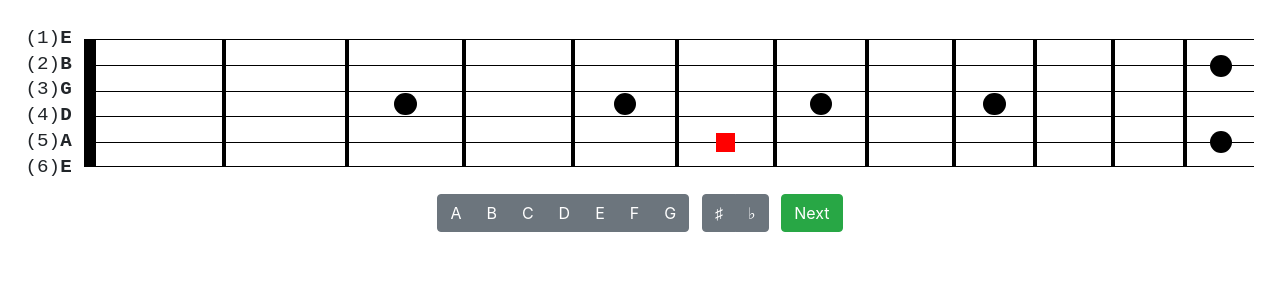
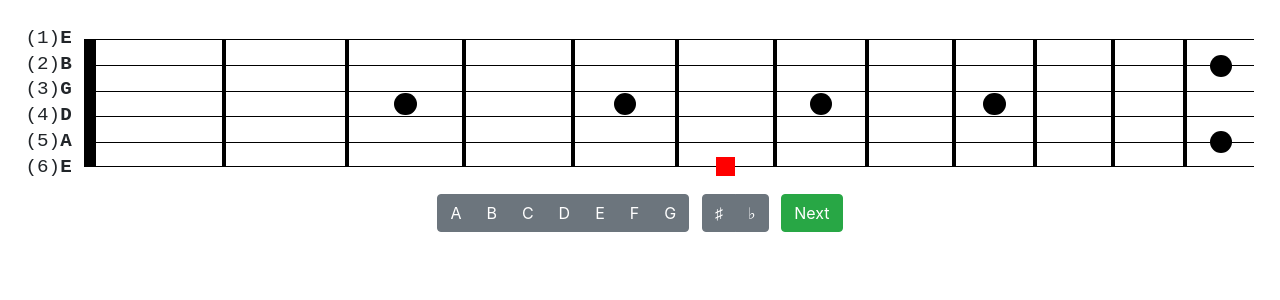
Before and after one commit to meddy/fretboard-trainer, a React (Create React App) app: page / in a window 1280 px wide. Shown: the top 300 px of the page. Built offline with nearby package versions, Linux system fonts and the light colour scheme.

Commit message:
Fix up open strings.

```diff
--- a/src/App.tsx
+++ b/src/App.tsx
@@ -1,4 +1,4 @@
-import React, { useEffect, useState } from "react";
+import React from "react";
 
 import styles from "./App.module.css";
 import Fretboard from "./Fretboard";
--- a/src/Fretboard.module.css
+++ b/src/Fretboard.module.css
@@ -19,10 +19,6 @@
   background: black;
 }
 
-.nut.open-note {
-  background: red;
-}
-
 .fret {
   align-items: center;
   border-left: 2px solid black;
@@ -31,6 +27,15 @@
   display: flex;
   height: 2vw;
   justify-content: center;
+}
+
+.fret.open-note {
+  border-top: 1px solid red;
+}
+
+.fret.sixth-string-open-note {
+  border-bottom: 1px solid red !important;
+  border-top: 1px solid black;
 }
 
 .fret:nth-of-type(13n) {
@@ -66,6 +71,10 @@
   width: 1.5vw;
 }
 
+.sixth-string-note {
+  top: 50%;
+}
+
 .info {
   display: flex;
   flex-direction: column;
--- a/src/Fretboard.tsx
+++ b/src/Fretboard.tsx
@@ -46,9 +46,8 @@ export default function Fretboard(props: FretboardProps) {
       <div className={styles.fretboard}>
         {rows.map((row) =>
           columns.map((column) => {
-            const match =
-              fret === column &&
-              (string === row || (string === 6 && row === 5));
+            const stringMatch = string === row || (string === 6 && row === 5);
+            const match = fret === column && stringMatch;
             const key = `${row}-${column}`;
 
             // open string notes
@@ -57,9 +56,7 @@ export default function Fretboard(props: FretboardProps) {
                 <div
                   className={clsx({
                     [styles.nut]: true,
-                    [styles.note]: match,
-                    [styles["open-note"]]: match,
-                    [styles["sixth-string-note"]]: string === 6,
+                    [styles.note]: match && fret !== 0,
                   })}
                   key={key}
                 />
@@ -70,12 +67,20 @@ export default function Fretboard(props: FretboardProps) {
               (inlay) => row === inlay.row && column === inlay.column
             );
             return (
-              <div className={styles.fret} key={key}>
+              <div
+                className={clsx({
+                  [styles.fret]: true,
+                  [styles["open-note"]]: stringMatch && fret === 0,
+                  [styles["sixth-string-open-note"]]:
+                    stringMatch && string === 6 && fret === 0,
+                })}
+                key={key}
+              >
                 {match && (
                   <div
                     className={clsx({
                       [styles.note]: true,
-                      [styles["sixth-string-note"]]: props.string === 6,
+                      [styles["sixth-string-note"]]: string === 6,
                     })}
                   />
                 )}
```
